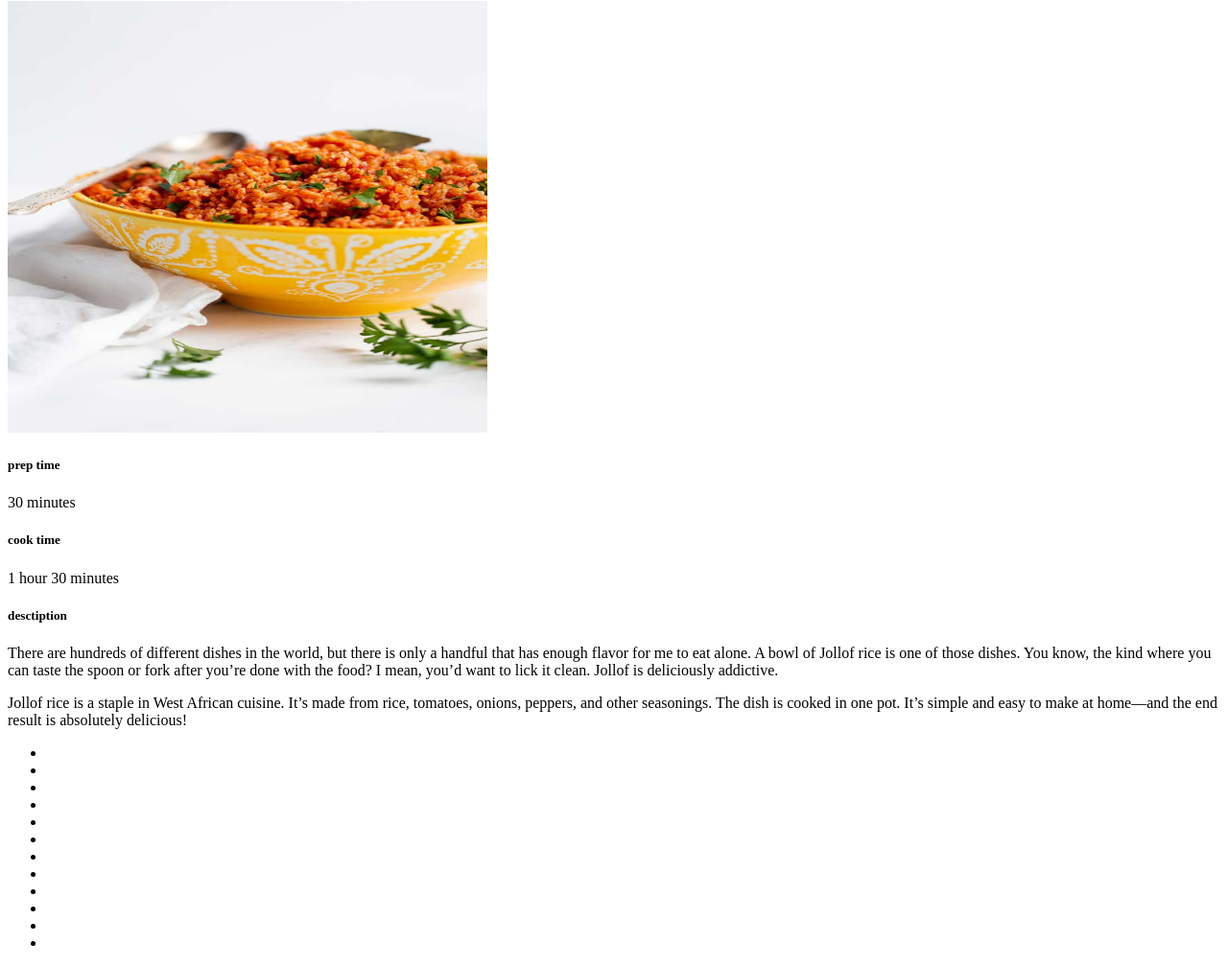
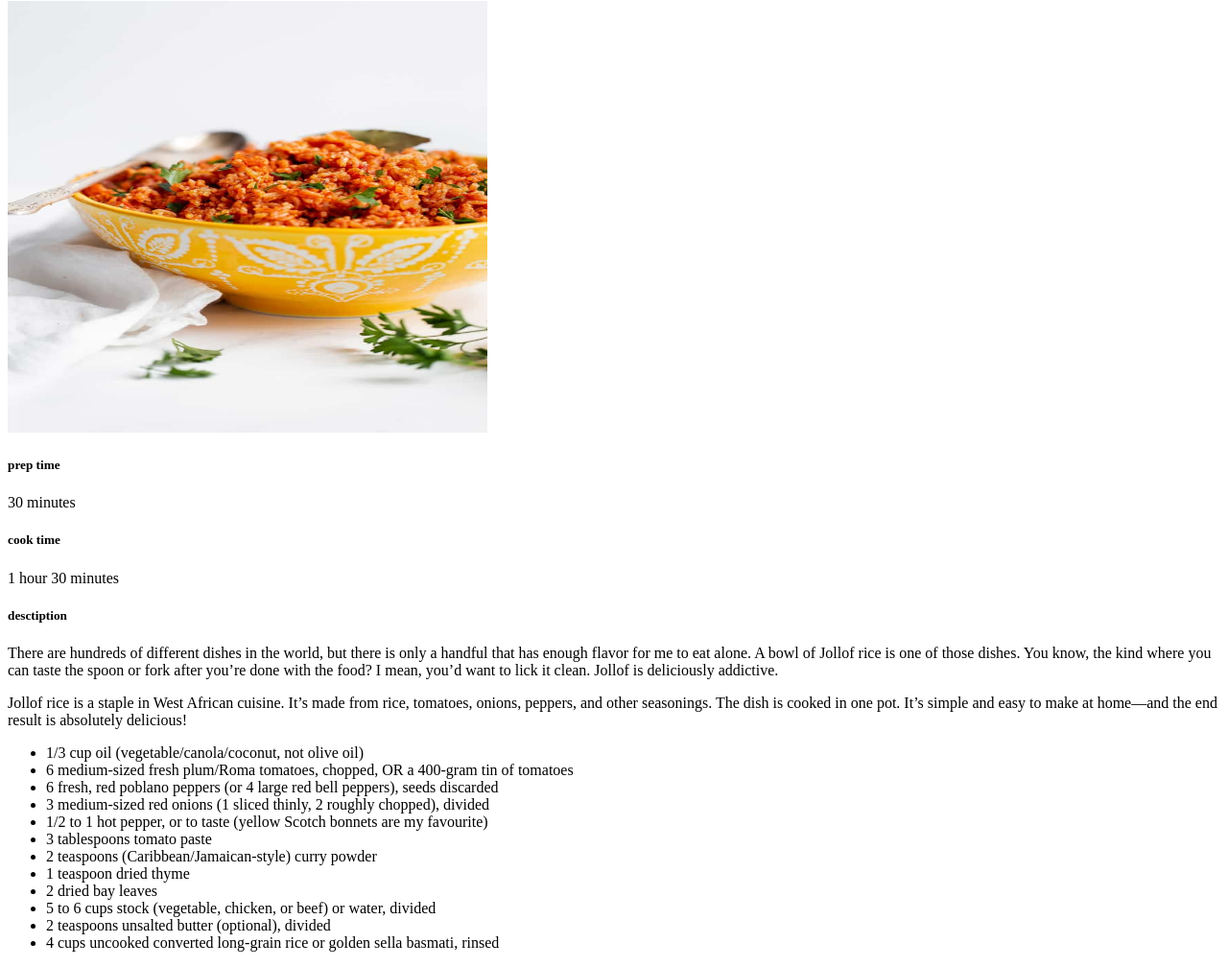
Before and after one commit to MSimaga1999/odin-recipes, a plain HTML site: page recipes/jollof-rice.html in a window 1280 px wide. Shown: the part 79-1087 px from the top of the page at 96% size. Drawn offline with Linux system fonts and the light colour scheme.

Commit message:
added list of ingredients

```diff
--- a/recipes/jollof-rice.html
+++ b/recipes/jollof-rice.html
@@ -17,18 +17,18 @@
     <p>There are hundreds of different dishes in the world, but there is only a handful that has enough flavor for me to eat alone. A bowl of Jollof rice is one of those dishes. You know, the kind where you can taste the spoon or fork after you’re done with the food? I mean, you’d want to lick it clean. Jollof is deliciously addictive.</p>
     <p>Jollof rice is a staple in West African cuisine. It’s made from rice, tomatoes, onions, peppers, and other seasonings. The dish is cooked in one pot. It’s simple and easy to make at home—and the end result is absolutely delicious!</p>
     <ul>
-        <li></li>
-        <li></li>
-        <li></li>
-        <li></li>
-        <li></li>
-        <li></li>
-        <li></li>
-        <li></li>
-        <li></li>
-        <li></li>
-        <li></li>
-        <li></li>
+        <li>1/3 cup oil (vegetable/canola/coconut, not olive oil)</li>
+        <li>6 medium-sized fresh plum/Roma tomatoes, chopped, OR a 400-gram tin of tomatoes</li>
+        <li>6 fresh, red poblano peppers (or 4 large red bell peppers), seeds discarded</li>
+        <li>3 medium-sized red onions (1 sliced thinly, 2 roughly chopped), divided</li>
+        <li>1/2 to 1 hot pepper, or to taste (yellow Scotch bonnets are my favourite)</li>
+        <li>3 tablespoons tomato paste</li>
+        <li>2 teaspoons (Caribbean/Jamaican-style) curry powder</li>
+        <li>1 teaspoon dried thyme</li>
+        <li>2 dried bay leaves</li>
+        <li>5 to 6 cups stock (vegetable, chicken, or beef) or water, divided</li>
+        <li>2 teaspoons unsalted butter (optional), divided</li>
+        <li>4 cups uncooked converted long-grain rice or golden sella basmati, rinsed</li>
     </ul>
 </body>
 </html>
```
